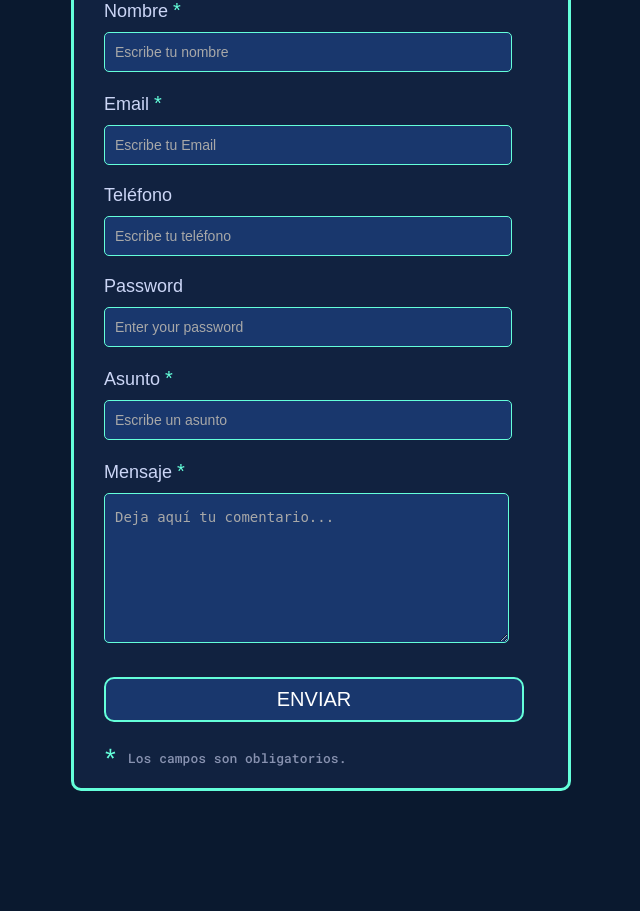
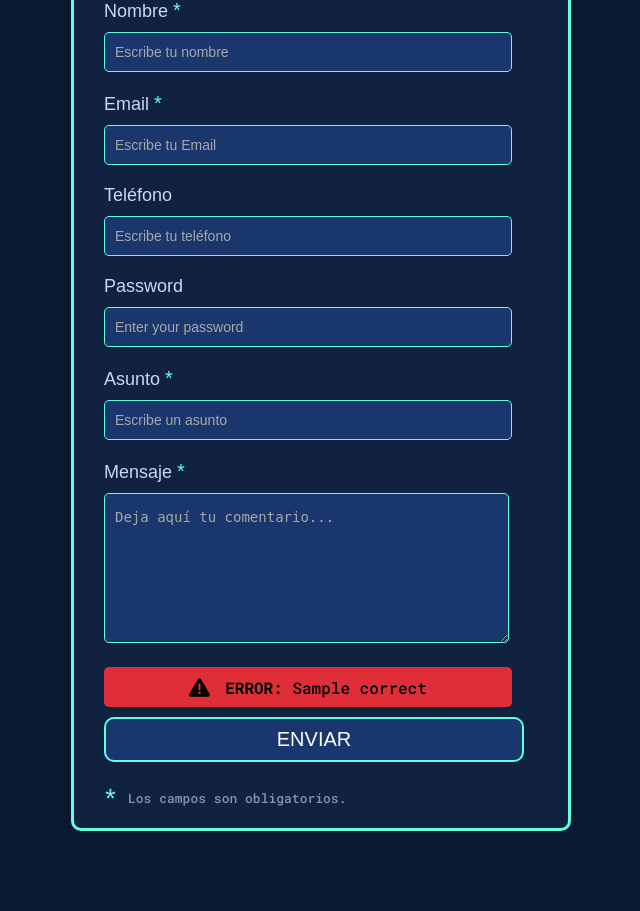
Before and after one commit to sear-code451/Portafolio, a Node project: template views/html-links/contact.hbs in a window 1280 px wide. Shown: the part 299-1210 px from the top of the page, without its empty margins (319-959 px from the left). Before the commit the page ends 1090 px from the top, so only its background shows below. Run offline with Node 20 templates, Linux system fonts and the light colour scheme; the template is opened without the code that fills it: most values are stand-ins (such as "Sample title", 1, 10 or a date in 2020); some libraries are stand-ins or nearby versions; some web fonts are replaced.

Commit message:
Update front-Response in contact page

```diff
--- a/public/js/page-contact.js
+++ b/public/js/page-contact.js
@@ -1,5 +1,17 @@
 
-// Probando la existencia de la página sin llamar de vuelta a la página
+// Verificando el mensaje error con todos los errores del check
+
+const check_Error_Message = () => {
+    const errors_Message = document.getElementById('error-message');
+    if( !errors_Message.classList.contains('exist') ) {
+        errors_Message.classList.add('exist');
+    }
+};
+
+module.exports = {
+    check_Error_Message
+};
+
 
 
 
--- a/views/html-links/contact.hbs
+++ b/views/html-links/contact.hbs
@@ -15,8 +15,9 @@
     <link rel="stylesheet" href="../style/footer.css">
     <link rel="stylesheet" href="../style/page-knowledge.css">
     <!-- script -->
-        <script defer src="../js/script.js"></script>
+    <script defer src="../js/script.js"></script>
     <script defer src="../js/example.js"></script>
+    <script defer src="../js/page-contact.js"></script>
     {{!-- <script defer src="../js/page-contact.js"></script> --}}
     <script src="https://kit.fontawesome.com/9674d29b4d.js" crossorigin="anonymous"></script>
     <script src="https://cdnjs.cloudflare.com/ajax/libs/font-awesome/6.3.0/css/all.min.css"></script>
@@ -119,12 +120,8 @@
                         <textarea name="message" class="texto_mensaje" id="mensaje" required="obligatorio" placeholder="Deja aquí tu comentario..."></textarea>
                     </p>
 
-                    <div class="not-exist" id="message-error" >
-                        <i class="fa-solid fa-triangle-exclamation size"></i>
-                        <p>
-                            <span class="title-text">ERROR:</span>This is an error message.
-                        </p>
-                    </div>
+                    {{> contact-error-message }}
+
 
                     <button  name="enviar_formulario" id="enviar"><p>Enviar</p></button>
 
--- /dev/null
+++ b/views/partials/contact-error-message.hbs
@@ -0,0 +1,6 @@
+<div class="not-exist exist" id="error-message" >
+    <i class="fa-solid fa-triangle-exclamation size"></i>
+    <p>
+        <span class="title-text">ERROR:</span> {{correct}}
+    </p>
+</div>
```
Also changed, not shown: controllers/controllers.js (+4 -4 lines), middlewares/validar-campos.js (+6 -3 lines).
